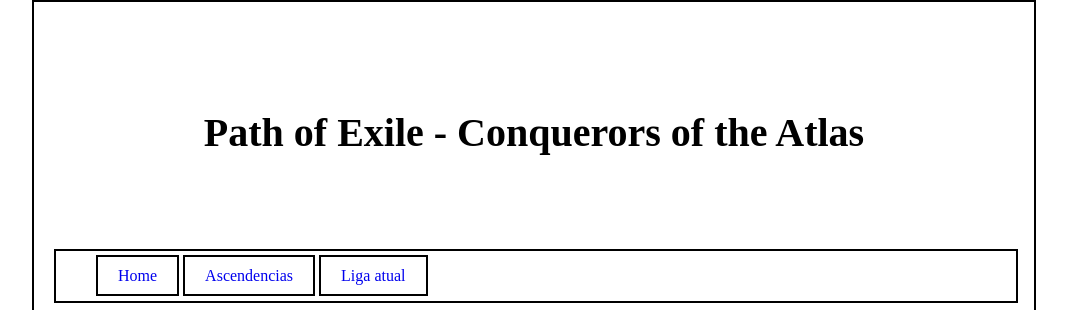
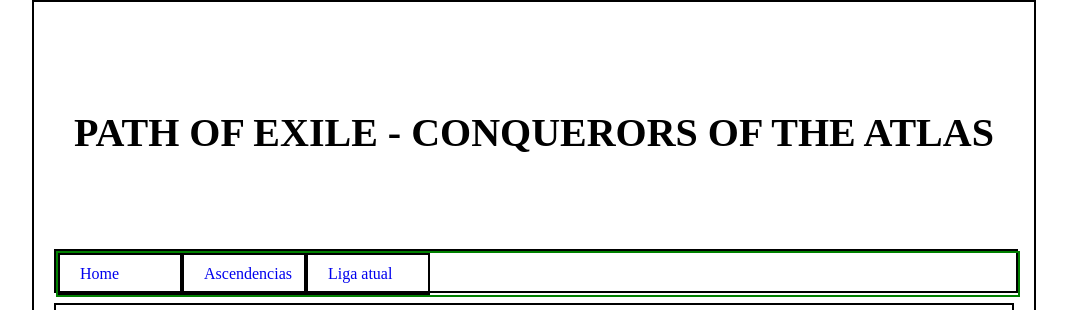
Before and after one commit to Jonathan220/path-of-exile-pagina, a plain HTML site: page index.html in a window 1280 px wide. Shown: the top 310 px of the page, without its empty margins (106-1173 px from the left). Drawn offline with Linux system fonts and the light colour scheme.

Commit message:
ajuste do nav

```diff
--- a/css/estilo.css
+++ b/css/estilo.css
@@ -8,12 +8,24 @@
 nav{
 	width: 100%;
 	border: 2px solid black;
+	height: 40px;
+	padding: 0px;
+	position: relative;
 }
 
+nav ul{
+	position: absolute;
+	width: 100%;
+	border: 2px solid green;
+	margin: 0 auto;
+	padding: 0;
+}
 nav ul li{
-	display: inline;
+	display: block;
+	float: left;
 	padding: 10px 20px;
 	border: 2px solid black;
+	width: 80px;
 }
 
 nav a{
@@ -27,6 +39,7 @@
 	padding: 80px 20px;
 	font-size: 2.5em;
 	text-align: center;
+	text-transform: uppercase;
 }
 
 .artigo, .classe{
```
